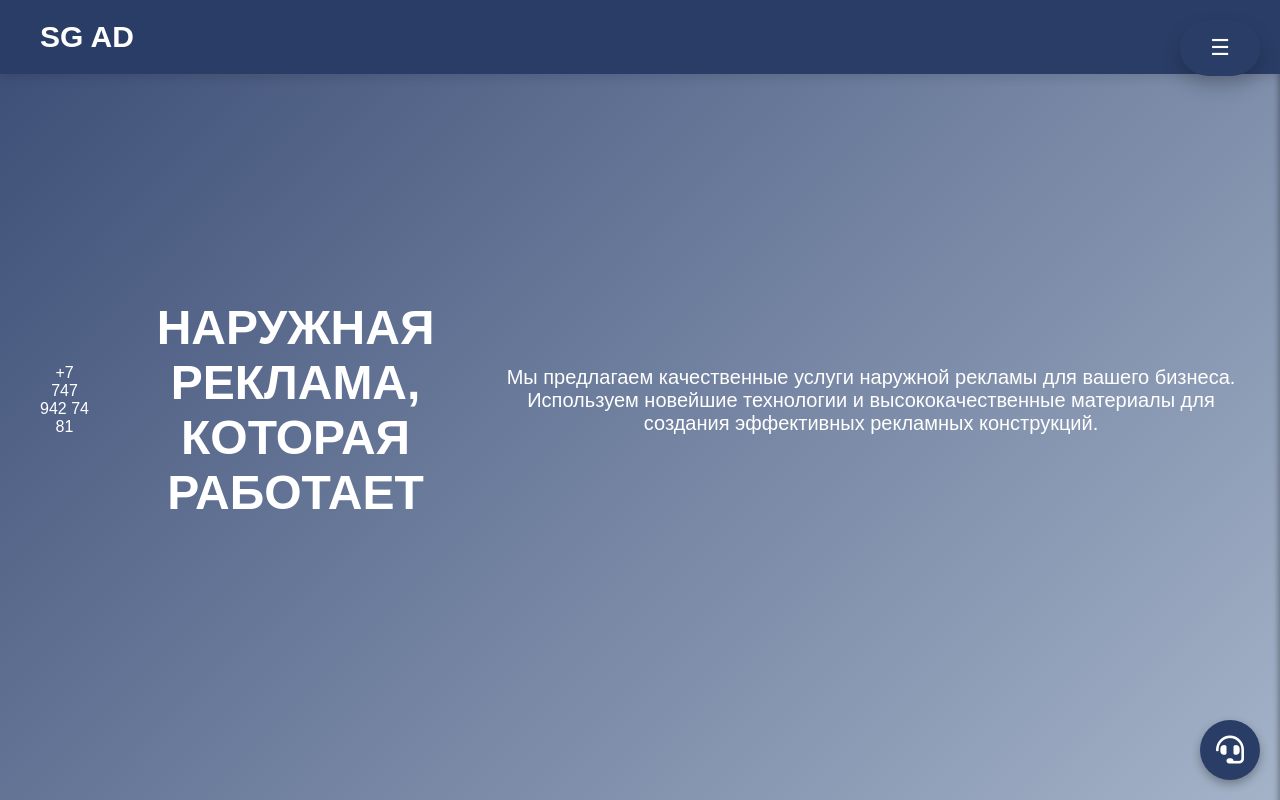
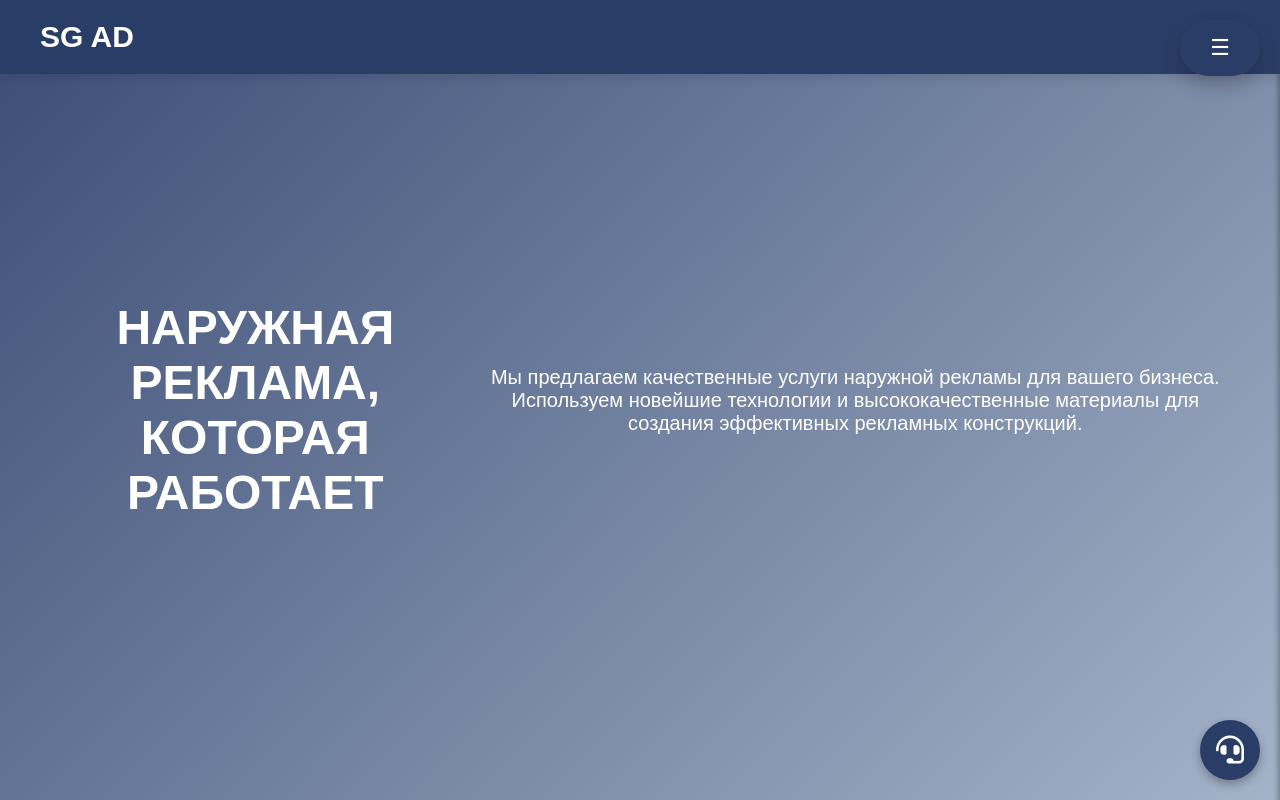
Before and after one commit to SG-AD-company/-, a plain HTML site: page index.html in a window 1280 px wide. Shown: the top 800 px of the page. Drawn offline with Linux system fonts and the light colour scheme.

Commit message:
Update index.html

```diff
--- a/index.html
+++ b/index.html
@@ -613,7 +613,6 @@
     <!-- Главная секция -->
     <section id="home">
         <div class="main-content">
-            <span class="section-number">+7 747 942 74 81</span>
             <h1>Наружная реклама, которая работает</h1>
             <p>Мы предлагаем качественные услуги наружной рекламы для вашего бизнеса. Используем новейшие технологии и высококачественные материалы для создания эффективных рекламных конструкций.</p>
         </div>
```
